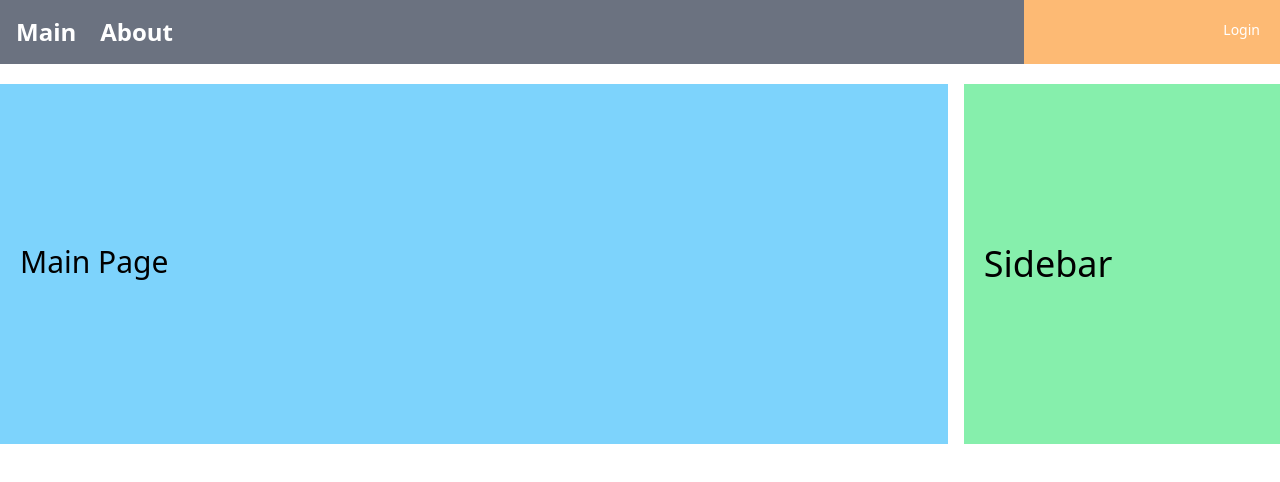
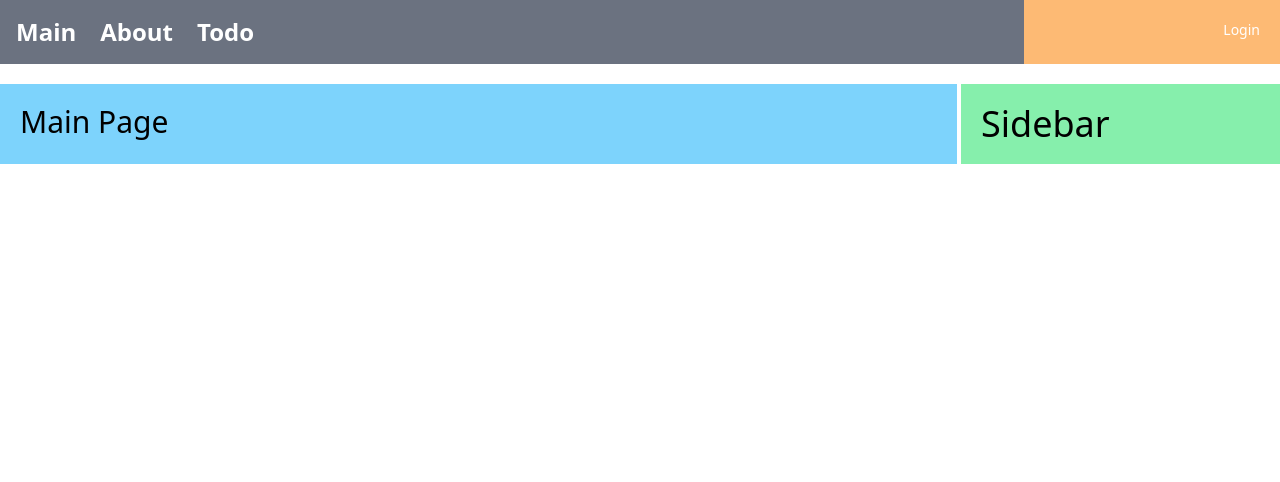
Before and after one commit to 2everlove/ReactPractice-shoppinList, a React (Create React App) app in the folder mall/: page / in a window 1280 px wide. Shown: the top 482 px of the page. Built offline with nearby package versions, Linux system fonts and the light colour scheme.

Commit message:
Oulet, Router Setting for IndexPage

```diff
--- a/mall/src/components/menus/BasicMenu.js
+++ b/mall/src/components/menus/BasicMenu.js
@@ -10,6 +10,9 @@
                     </li>
                     <li className="pr-6 text-2xl">
                         <Link to={'/about'}>About</Link>
+                    </li>
+                    <li className="pr-6 text-2xl">
+                        <Link to={'/todo/'}>Todo</Link>
                     </li>
                 </ul>
             </div>
--- a/mall/src/layouts/BasicLayout.js
+++ b/mall/src/layouts/BasicLayout.js
@@ -3,12 +3,15 @@
 const BasicLayout = ({children}) => {
     return (
         <>
-        <BasicMenu></BasicMenu>
-        <div className="bg-white my-5 w-full flex flex-col space-y-4 md:flex-row md:space-x-4 md:space-y-0">
-            <main className="bg-sky-300 md:w-2/3 lg:w-3/4 px-5 py-40">
+        {/*既存のHeaderの代わりにBasicMenu*/}
+        <BasicMenu/>
+
+
+        <div className="bg-white my-5 w-full flex flex-col space-y-1 md:flex-row md:space-x-1 md:space-y-0">
+            <main className="bg-sky-300 md:w-4/5 lg:w-3/4 px-5 py-5">
                 {children}
             </main>
-            <aside className="bg-green-300 md:w-1/3 lg:w-1/4 px-5 py-40">
+            <aside className="bg-green-300 md:w-1/5 lg:w-1/4 px-5 py-5">
                 <h1 className="text-2xl md:text-4xl">
                     Sidebar
                 </h1>
--- /dev/null
+++ b/mall/src/pages/todo/IndexPage.js
@@ -0,0 +1,18 @@
+import { Outlet } from "react-router-dom";
+import BasicLayout from "../../layouts/BasicLayout";
+
+const IndexPage = () => {
+    return (
+        <BasicLayout>
+            <div className="w-full flex m-2 p-2">
+                <div className=" text-xl m-1 p-2 w-20 font-extrabold text-center underline">LIST</div>
+                <div className=" text-xl m-1 p-2 w-20 font-extrabold text-center underline">ADD</div>
+            </div>
+            <div className="flex flex-wrap w-full">
+                <Outlet/>
+            </div>
+        </BasicLayout>
+    );
+}
+
+export default IndexPage;
--- a/mall/src/router/root.js
+++ b/mall/src/router/root.js
@@ -1,10 +1,12 @@
 import { Suspense, lazy } from 'react';
 const { createBrowserRouter} = require('react-router-dom');
 
-const Loading = <div>Loading....</div>
-const Main = lazy(() => import("../pages/MainPage"))
+const Loading = <div>Loading....</div>;
+const Main = lazy(() => import("../pages/MainPage"));
 
-const About = lazy(() => import("../pages/AboutPage"))
+const About = lazy(() => import("../pages/AboutPage"));
+
+const TodoIndex = lazy(() => import("../pages/todo/IndexPage"));
 
 const root = createBrowserRouter([
     {
@@ -14,6 +16,10 @@
     {
         path: "about",
         element: <Suspense fallback={Loading}><About/></Suspense>
+    },
+    {
+        path: "todo",
+        element: <Suspense fallback={Loading}><TodoIndex/></Suspense>
     }
 ]);
 
```
